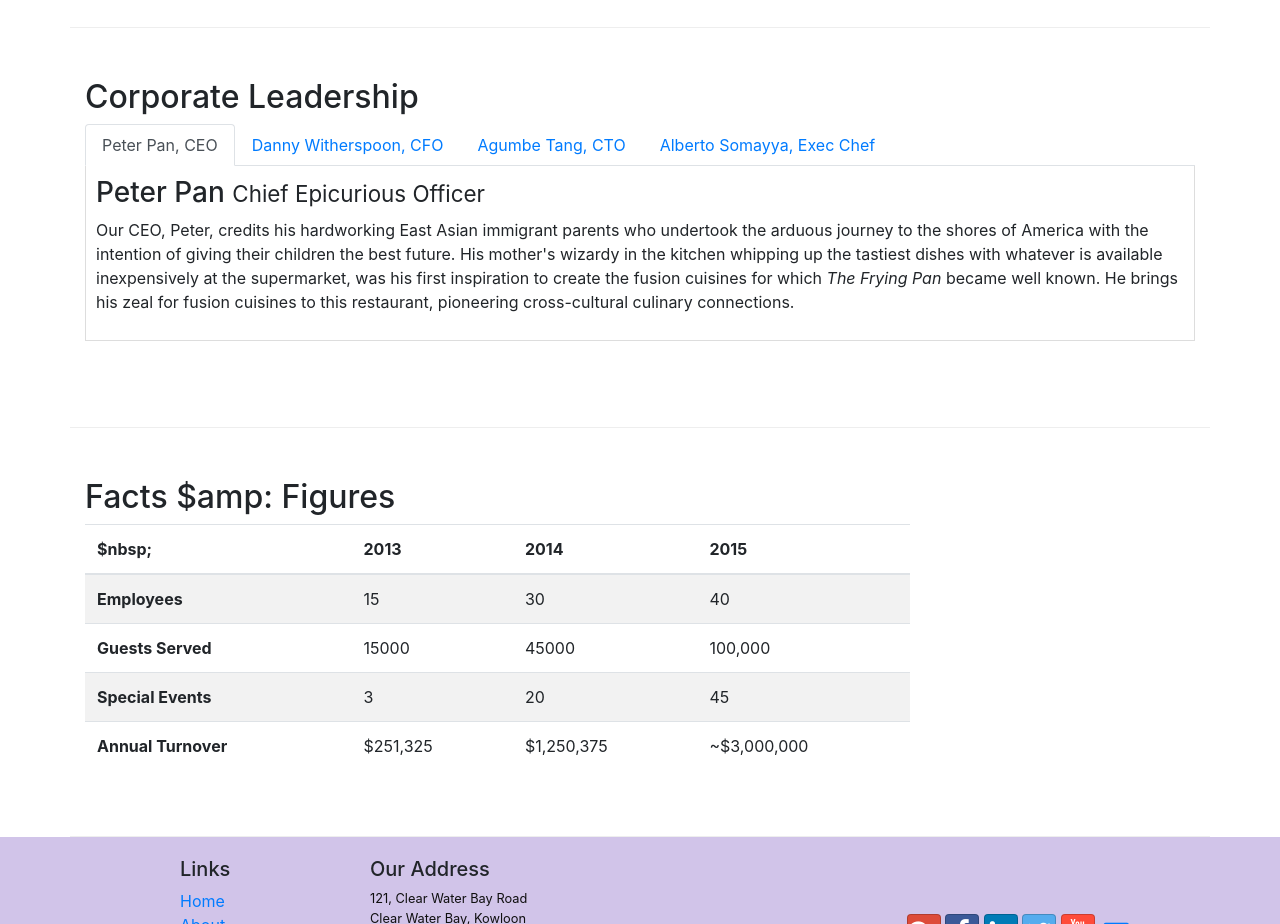
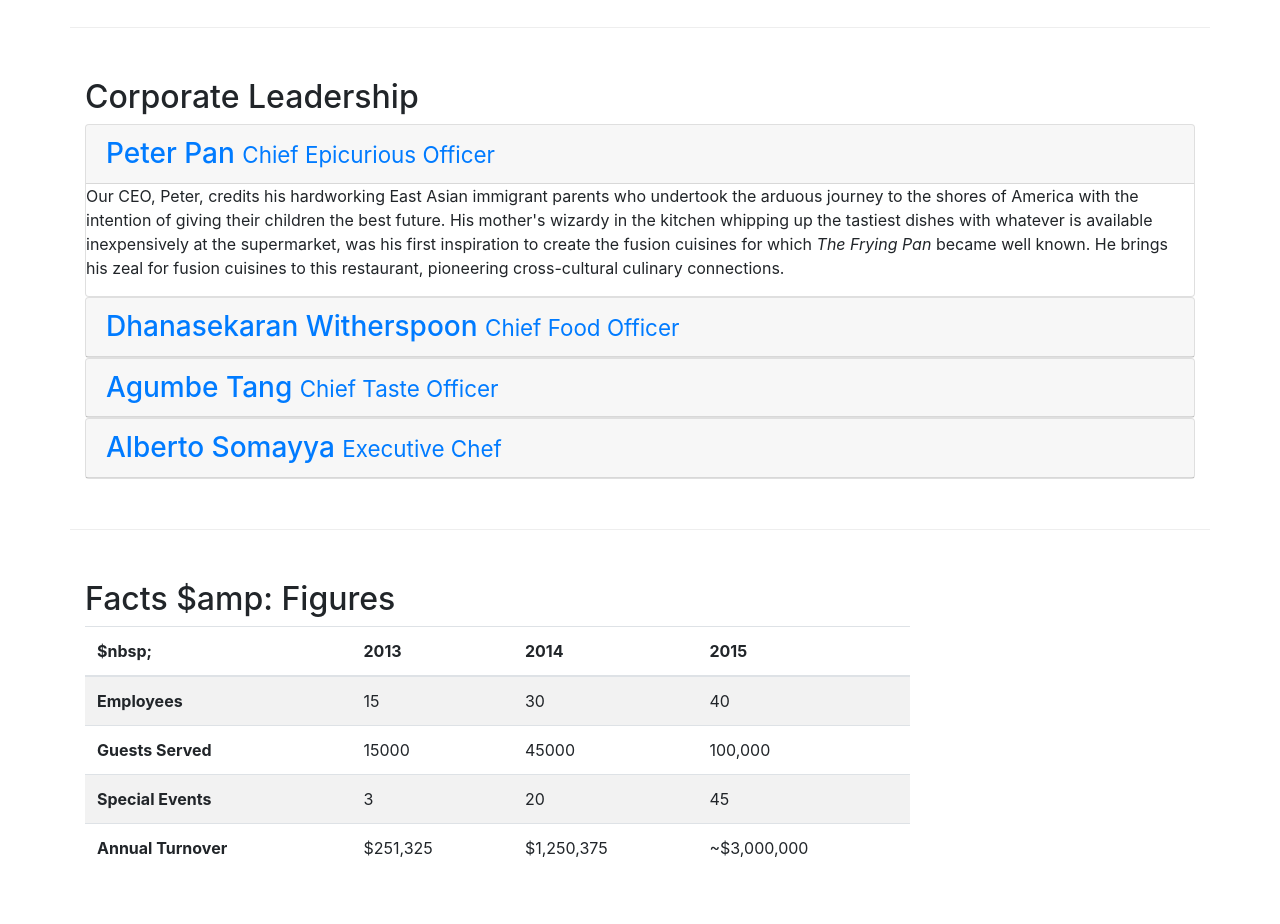
Before and after one commit to AndrewZabur/Bootstrap4, a website: page aboutus.html in a window 1280 px wide. Shown: the part 880-1804 px from the top of the page. Drawn offline with nearby package versions, Linux system fonts and the light colour scheme.

Commit message:
Accordion

```diff
--- a/aboutus.html
+++ b/aboutus.html
@@ -100,37 +100,55 @@
             <div class="col col-sm-12">
                 <h2>Corporate Leadership</h2>
 
-                <ul class="nav nav-tabs">
-                    <li class="nav-item">
-                        <a class="nav-link active" href="#peter" role="tab" data-toggle="tab">Peter Pan, CEO</a>
-                    </li>
-                    <li class="nav-item">
-                        <a class="nav-link " href="#danny" role="tab" data-toggle="tab">Danny Witherspoon, CFO</a>
-                    </li>
-                    <li class="nav-item">
-                        <a class="nav-link " href="#agumbe" role="tab" data-toggle="tab">Agumbe Tang, CTO</a>
-                    </li>
-                    <li class="nav-item">
-                        <a class="nav-link " href="#alberto" role="tab" data-toggle="tab">Alberto Somayya, Exec Chef</a>
-                    </li>
-                </ul>
+                    <div id="accordion" role="tablist">
+                        <div class="card">
+                            <div class="card-header" role="tab" id="peterhead">
+                                <h3 class="mb-0">
+                                    <a data-toggle="collapse" data-parent="#accordion" href="#peter">
+                                    Peter Pan <small>Chief Epicurious Officer</small></a>
+                                </h3>
+                            </div>
 
-                    <div class="tab-content">
-                        <div role="tabpanel" class="tab-pane fade show active" id="peter">
-                            <h3>Peter Pan <small>Chief Epicurious Officer</small></h3>
-                            <p class="hidden-xs-down">Our CEO, Peter, credits his hardworking East Asian immigrant parents who undertook the arduous journey to the shores of America with the intention of giving their children the best future. His mother's wizardy in the kitchen whipping up the tastiest dishes with whatever is available inexpensively at the supermarket, was his first inspiration to create the fusion cuisines for which <em>The Frying Pan</em> became well known. He brings his zeal for fusion cuisines to this restaurant, pioneering cross-cultural culinary connections.</p>
+                            <div role="tabpanel" class=" collapse show" id="peter">
+                                <div class="card-block">
+                                    <p class="hidden-xs-down">Our CEO, Peter, credits his hardworking East Asian immigrant parents who undertook the arduous journey to the shores of America with the intention of giving their children the best future. His mother's wizardy in the kitchen whipping up the tastiest dishes with whatever is available inexpensively at the supermarket, was his first inspiration to create the fusion cuisines for which <em>The Frying Pan</em> became well known. He brings his zeal for fusion cuisines to this restaurant, pioneering cross-cultural culinary connections.</p>
+                                </div>
+                            </div>
                         </div>
-                        <div role="tabpanel" class="tab-pane fade show " id="danny">
-                            <h3>Dhanasekaran Witherspoon <small>Chief Food Officer</small></h3>
-                            <p class="hidden-xs-down">Our CFO, Danny, as he is affectionately referred to by his colleagues, comes from a long established family tradition in farming and produce. His experiences growing up on a farm in the Australian outback gave him great appreciation for varieties of food sources. As he puts it in his own words, <em>Everything that runs, wins, and everything that stays, pays!</em></p>
+                        <div class="card">
+                            <div class="card-header" role="tab" id="dannyhead">
+                                <h3 class="mb-0">
+                                    <a class="collapsed" data-toggle="collapse" data-parent="#accordion" href="#danny">
+                                    Dhanasekaran Witherspoon <small>Chief Food Officer</small></a>
+                                </h3>
+                            </div>
+                            <div role="tabpanel" class="collapse" id="danny">
+                                <div class="card-block">
+                                    <p class="hidden-xs-down">Our CFO, Danny, as he is affectionately referred to by his colleagues, comes from a long established family tradition in farming and produce. His experiences growing up on a farm in the Australian outback gave him great appreciation for varieties of food sources. As he puts it in his own words, <em>Everything that runs, wins, and everything that stays, pays!</em></p>
+                                </div>
+                            </div>
                         </div>
-                        <div role="tabpabel" class="tab-pane fade show " id="agumbe">
-                            <h3>Agumbe Tang <small>Chief Taste Officer</small></h3>
-                            <p class="hidden-xs-down">Blessed with the most discerning gustatory sense, Agumbe, our CTO, personally ensures that every dish that we serve meets his exacting tastes. Our chefs dread the tongue lashing that ensues if their dish does not meet his exacting standards. He lives by his motto, <em>You click only if you survive my lick.</em></p>
+                        <div class="card">
+                            <div class="card-header" role="tab" id="agumbehead">
+                                <h3 class="mb-0"><a class="collapsed" data-toggle="collapse" data-parent="#accordion" href="#agumbe">
+                                Agumbe Tang <small>Chief Taste Officer</small></a></h3>
+                            </div>
+                            <div role="tabpabel" class="collapse" id="agumbe">
+                                <div class="card-block">
+                                    <p class="hidden-xs-down">Blessed with the most discerning gustatory sense, Agumbe, our CTO, personally ensures that every dish that we serve meets his exacting tastes. Our chefs dread the tongue lashing that ensues if their dish does not meet his exacting standards. He lives by his motto, <em>You click only if you survive my lick.</em></p>
+                                </div>
+                            </div>
                         </div>
-                        <div role="tabpanel" class="tab-pane fade show " id="alberto">
-                            <h3>Alberto Somayya <small>Executive Chef</small></h3>
-                            <p class="hidden-xs-down">Award winning three-star Michelin chef with wide International experience having worked closely with whos-who in the culinary world, he specializes in creating mouthwatering Indo-Italian fusion experiences. He says, <em>Put together the cuisines from the two craziest cultures, and you get a winning hit! Amma Mia!</em></p>
+                        <div class="card">
+                            <div class="card-header" role="tab" id="albertohead">
+                                <h3 class="mb-0"><a class="collapsed" data-toggle="collapse" data-parent="#accordion" href="#alberto">
+                                Alberto Somayya <small>Executive Chef</small></a></h3>
+                            </div>
+                            <div role="tabpanel" class="collapse" id="alberto">
+                                <div class="card-block">
+                                    <p class="hidden-xs-down">Award winning three-star Michelin chef with wide International experience having worked closely with whos-who in the culinary world, he specializes in creating mouthwatering Indo-Italian fusion experiences. He says, <em>Put together the cuisines from the two craziest cultures, and you get a winning hit! Amma Mia!</em></p>
+                                </div>
+                            </div>
                         </div>
                     </div>
             </div>
```
Also changed, not shown: index.html (+2 -4 lines).
